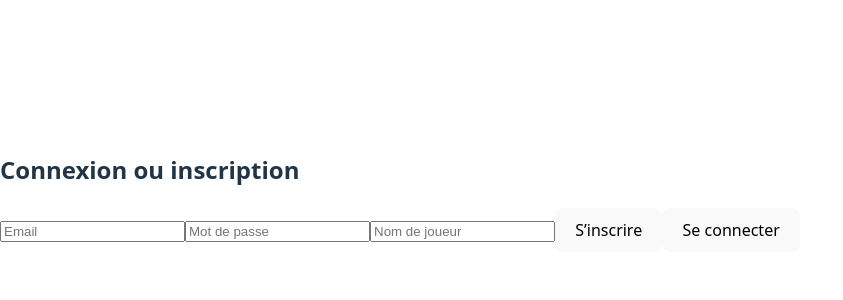
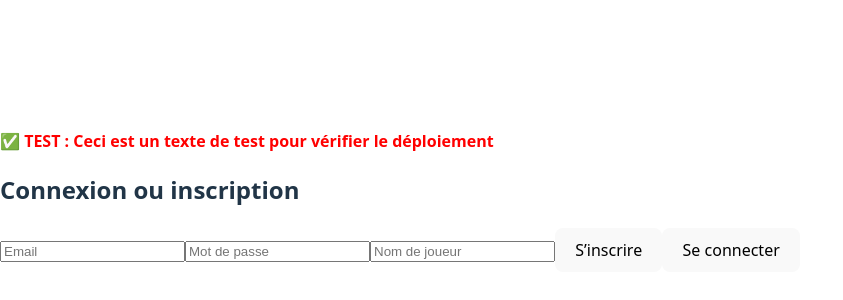
Before and after one commit to GeremC/crownspire, a React (Vite) app: page / in a window 1280 px wide. Shown: the part 208-508 px from the top of the page, without its empty margins (0-843 px from the left). Built offline with nearby package versions, Linux system fonts and the light colour scheme.

Commit message:
Vercel test

```diff
--- a/src/App.jsx
+++ b/src/App.jsx
@@ -7,9 +7,13 @@ function App() {
 
   return (
     <div className="min-h-screen bg-gray-100 p-6">
+      <p style={{ color: 'red', fontWeight: 'bold' }}>
+        ✅ TEST : Ceci est un texte de test pour vérifier le déploiement
+      </p>
       {connected ? <Dashboard /> : <Login onLogin={() => setConnected(true)} />}
     </div>
   );
 }
 
+
 export default App;
```
